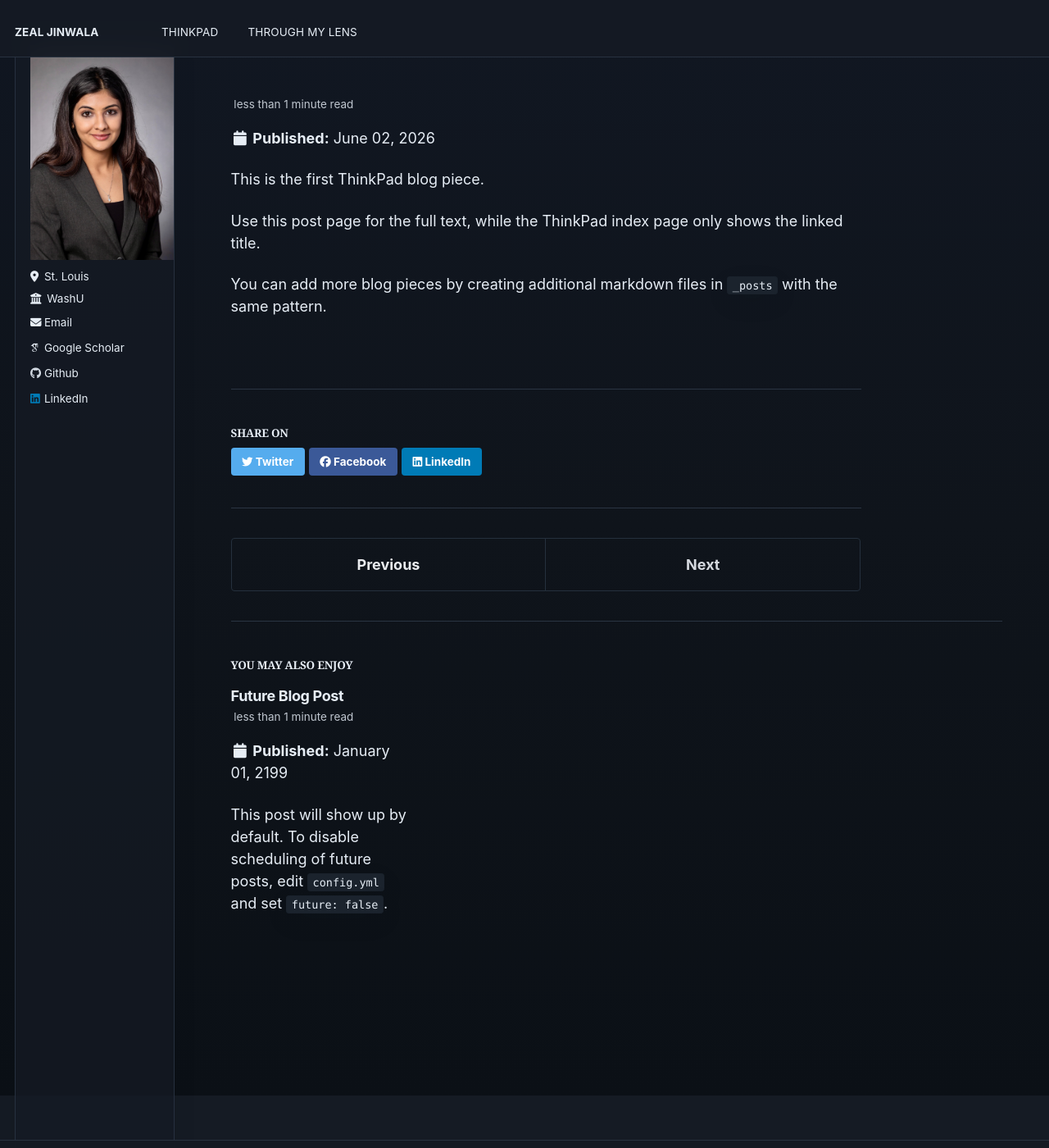
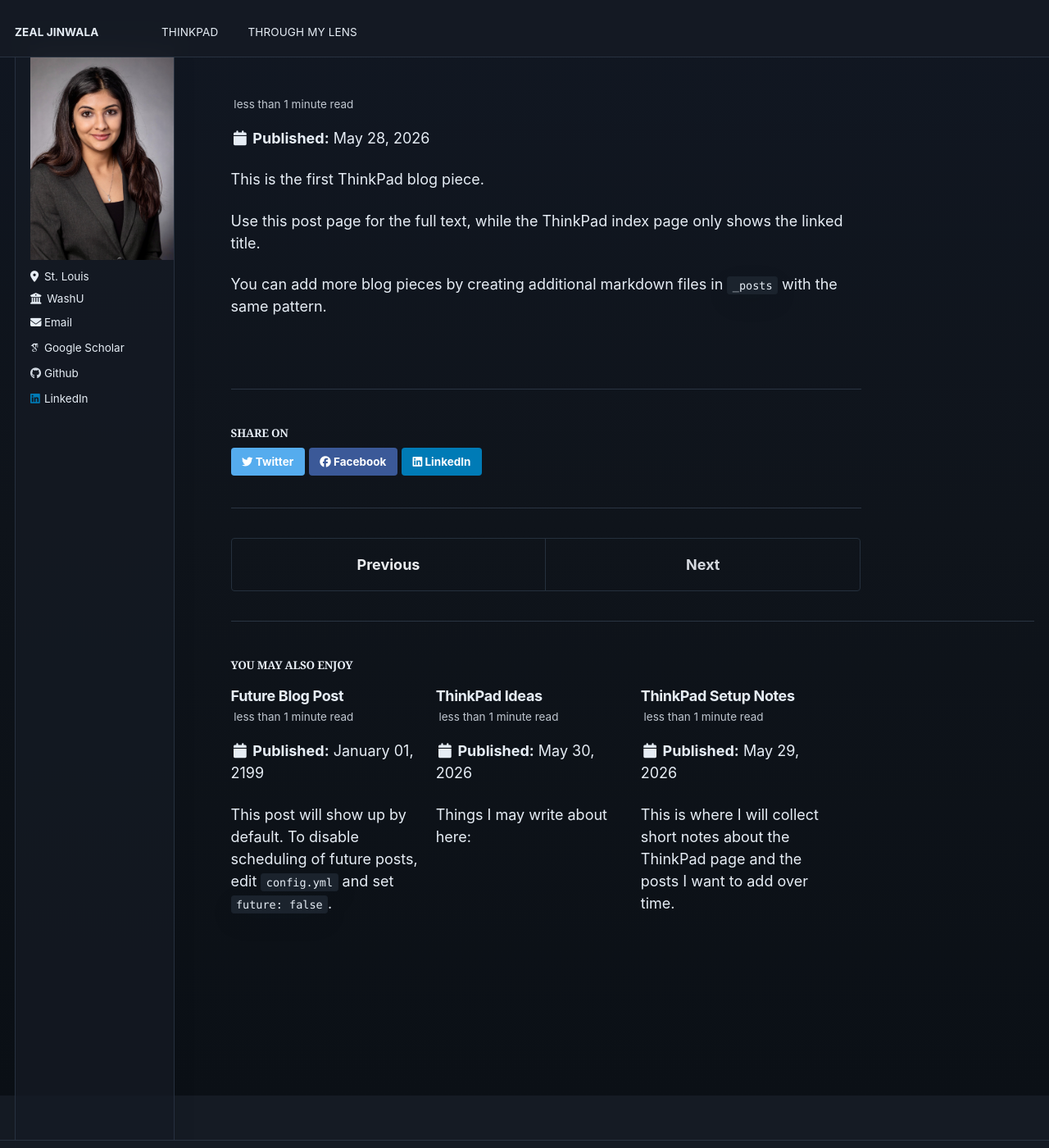
Before and after one commit to zealjinwala/zealjinwala.github.io, a Jekyll site: the page built from _posts/2026-06-02-first-thinkpad-note.md, in a window 1280 px wide and 1400 px high. Shown: the whole window at 82% size. Built offline with Jekyll 4.4.1, drawn with Linux system fonts in a browser that asks for light colours; some web fonts are replaced.

Commit message:
changes to thinkpad

```diff
--- /dev/null
+++ b/_posts/2026-05-29-thinkpad-setup-notes.md
@@ -0,0 +1,8 @@
+---
+title: "ThinkPad Setup Notes"
+date: 2026-05-29
+---
+
+This is where I will collect short notes about the ThinkPad page and the posts I want to add over time.
+
+For now, this entry exists as a simple linked title on the ThinkPad index, with the full text living on its own page.
--- /dev/null
+++ b/_posts/2026-05-30-thinkpad-ideas.md
@@ -0,0 +1,12 @@
+---
+title: "ThinkPad Ideas"
+date: 2026-05-30
+---
+
+Things I may write about here:
+
+- personal updates
+- research notes
+- small reflections and longer thoughts
+
+Each new blog piece can follow this same `_posts` pattern.
--- a/_posts/2026-06-02-first-thinkpad-note.md
+++ b/_posts/2026-06-02-first-thinkpad-note.md
@@ -1,6 +1,6 @@
 ---
 title: "First ThinkPad Note"
-date: 2026-06-02
+date: 2026-05-28
 ---
 
 This is the first ThinkPad blog piece.
```
